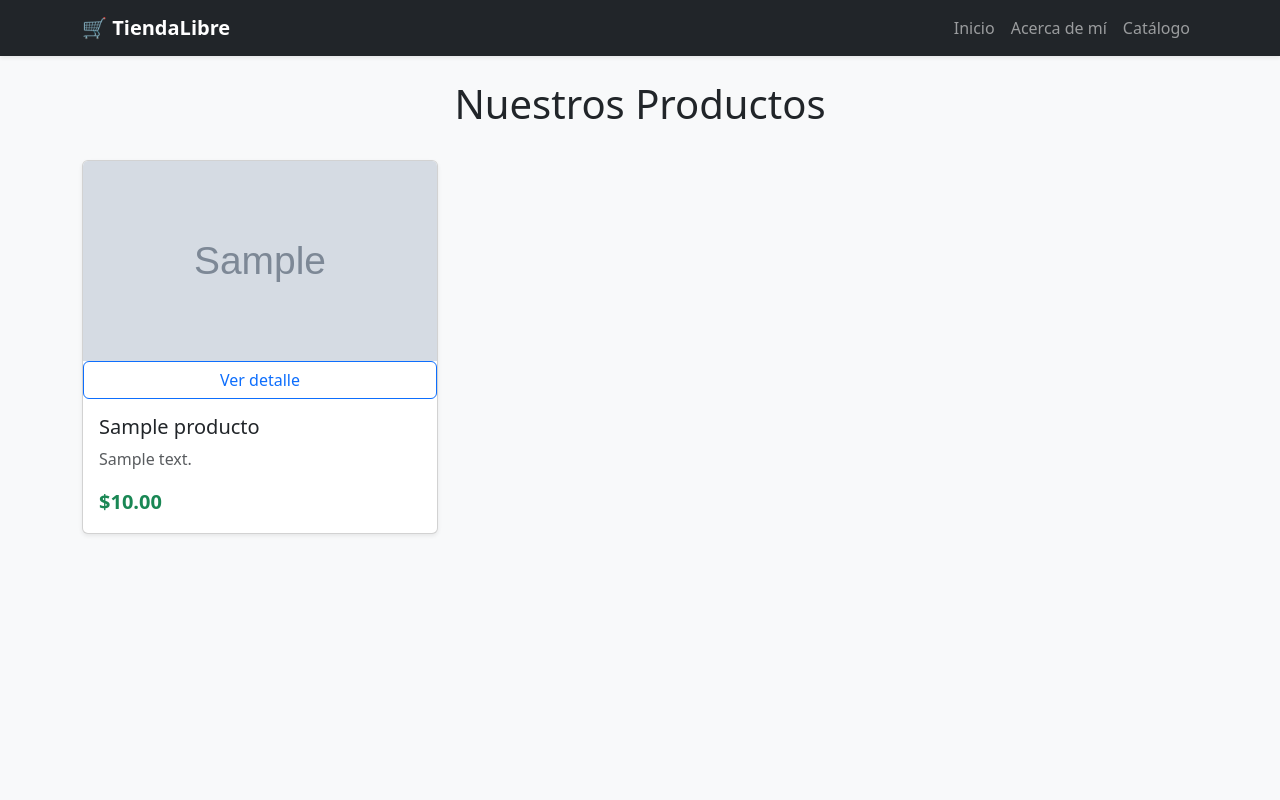
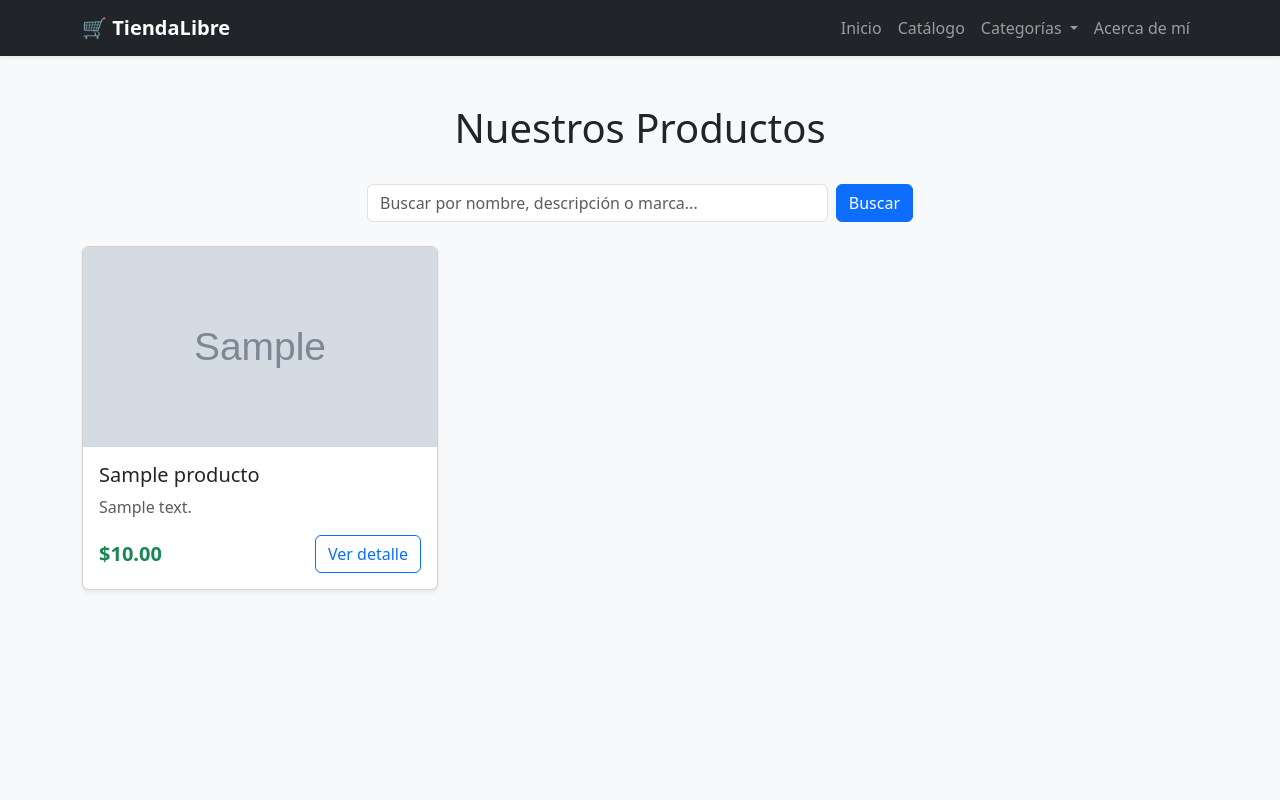
Before and after one commit to Villada-PG3/trabajo-practico-tienda-libre-LisandroFlores21, a Django app: page /productos/ in a window 1280 px wide. Run offline with Django 5.2, Linux system fonts and the light colour scheme; tables that the repository leaves empty hold one stand-in row (values such as "Sample post"); grey boxes marked "Sample" are stand-in pictures.

Commit message:
feat: filtrado por categoría y buscador

```diff
--- a/mercado/config/settings.py
+++ b/mercado/config/settings.py
@@ -63,6 +63,7 @@ TEMPLATES = [
                 'django.template.context_processors.request',
                 'django.contrib.auth.context_processors.auth',
                 'django.contrib.messages.context_processors.messages',
+                'miapp.context_processors.categorias_processor',
             ],
         },
     },
--- /dev/null
+++ b/mercado/miapp/context_processors.py
@@ -0,0 +1,7 @@
+from .models import Categoria
+
+
+def categorias_processor(request):
+    return {
+        "categorias_list": Categoria.objects.all()
+    }
--- a/mercado/miapp/urls.py
+++ b/mercado/miapp/urls.py
@@ -8,8 +8,13 @@ urlpatterns = [
     path("productos/", views.CatalogoView.as_view(), name="catalogo"),
     path(
         "productos/<int:pk>/",
-        views.detalle_producto,
+        views.ProductoDetailView.as_view(),
         name="detalle_producto",
+    ),
+    path(
+        "categoria/<slug:slug>/",
+        views.CategoriaView.as_view(),
+        name="categoria",
     ),
     path(
         "acerca-de-mi/",
--- a/mercado/miapp/views.py
+++ b/mercado/miapp/views.py
@@ -1,8 +1,8 @@
 
 from django.shortcuts import render, get_object_or_404
-from django.views.generic import TemplateView, ListView
-from .models import Producto
-
+from django.views.generic import TemplateView, ListView, DetailView
+from .models import Categoria, Producto
+from django.db.models import Q
 
 class HomeView(TemplateView):
     template_name = "miapp/home.html"
@@ -25,8 +25,43 @@ class CatalogoView(ListView):
     model = Producto
     template_name = "miapp/catalogo.html"
     context_object_name = "productos"
+    paginate_by = 6
+
+    def get_queryset(self):
+        queryset = super().get_queryset()
+        q = self.request.GET.get("q")
+        if q:
+            queryset = queryset.filter(
+                Q(nombre__icontains=q) |
+                Q(descripcion__icontains=q) |
+                Q(marca__icontains=q)
+            )
+
+        return queryset
+
+    def get_context_data(self, **kwargs):
+        context = super().get_context_data(**kwargs)
+        context["query"] = self.request.GET.get("q", "")
+        return context
+
+class CategoriaView(ListView):
+    model = Producto
+    template_name = "miapp/categoria.html"
+    context_object_name = "productos"
+    paginate_by = 6
+
+    def get_queryset(self):
+        self.categoria = get_object_or_404(Categoria, slug=self.kwargs["slug"])
+        return Producto.objects.filter(categoria=self.categoria)
+
+    def get_context_data(self, **kwargs):
+        context = super().get_context_data(**kwargs)
+        context["categoria"] = self.categoria
+        return context
 
 
-def detalle_producto(request, pk):
-    producto = get_object_or_404(Producto, pk=pk)
-    return render(request, "miapp/detalle.html", {"producto": producto})
+
+class ProductoDetailView(DetailView):
+    model = Producto
+    template_name = "miapp/detalle.html"
+    context_object_name = "producto"
--- a/mercado/templates/_navbar.html
+++ b/mercado/templates/_navbar.html
@@ -1,20 +1,46 @@
 <nav class="navbar navbar-expand-lg navbar-dark bg-dark mb-4 shadow-sm">
     <div class="container">
-        <a class="navbar-brand fw-bold" href="{% url 'home' %}">🛒 TiendaLibre</a>
-        <button class="navbar-toggler" type="button" data-bs-toggle="collapse" data-bs-target="#navbarNav">
+        <a class="navbar-brand fw-bold" href="{% url 'tiendalibre:home' %}">🛒 TiendaLibre</a>
+
+        <button class="navbar-toggler" type="button" data-bs-toggle="collapse" data-bs-target="#navbarNav" aria-controls="navbarNav" aria-expanded="false" aria-label="Toggle navigation">
             <span class="navbar-toggler-icon"></span>
         </button>
+
         <div class="collapse navbar-collapse" id="navbarNav">
             <ul class="navbar-nav ms-auto">
                 <li class="nav-item">
-                    <a class="nav-link" href="{% url 'home' %}">Inicio</a>
+                    <a class="nav-link" href="{% url 'tiendalibre:home' %}">Inicio</a>
                 </li>
 
                 <li class="nav-item">
-                <a class="nav-link" href="{% url 'acerca_de_mi' %}">Acerca de mí</a>
+                    <a class="nav-link" href="{% url 'tiendalibre:catalogo' %}">Catálogo</a>
                 </li>
+
+                <!-- Dropdown de Categorías dinámico -->
+                <li class="nav-item dropdown">
+                    <a class="nav-link dropdown-toggle" href="#" id="navbarDropdown" role="button" data-bs-toggle="dropdown" aria-expanded="false">
+                        Categorías
+                    </a>
+                    <ul class="dropdown-menu" aria-labelledby="navbarDropdown">
+                        <li>
+                            <a class="dropdown-item" href="{% url 'tiendalibre:catalogo' %}">Todas las categorías</a>
+                        </li>
+                        <li><hr class="dropdown-divider"></li>
+
+                        {% for cat in categorias_list %}
+                            <li>
+                                <a class="dropdown-item" href="{% url 'tiendalibre:categoria' cat.slug %}">
+                                    {{ cat.nombre }}
+                                </a>
+                            </li>
+                        {% empty %}
+                            <li><span class="dropdown-item disabled">Sin categorías</span></li>
+                        {% endfor %}
+                    </ul>
+                </li>
+
                 <li class="nav-item">
-                <a class="nav-link" href="{% url 'tiendalibre:catalogo' %}">Catálogo</a>
+                    <a class="nav-link" href="{% url 'tiendalibre:acerca_de_mi' %}">Acerca de mí</a>
                 </li>
             </ul>
         </div>
--- a/mercado/templates/base.html
+++ b/mercado/templates/base.html
@@ -7,20 +7,22 @@
     <meta name="viewport" content="width=device-width, initial-scale=1.0">
     <title>{% block title %}TiendaLibre{% endblock %}</title>
 
-<!-- Bootstrap 5 CDN -->
+    <!-- Bootstrap 5 CSS -->
     <link href="https://cdn.jsdelivr.net/npm/bootstrap@5.3.3/dist/css/bootstrap.min.css" rel="stylesheet">
     <link rel="stylesheet" href="{% static 'css/estilos.css' %}">
 </head>
-<body class="bg-light">
+<body class="d-flex flex-column min-vh-100 bg-light">
 
-<!-- Paso 4: Inclusión de la Navbar usando la ruta relativa solicitada -->
+    <!-- Navbar -->
     {% include "_navbar.html" %}
 
-    <main class="container my-4">
-    {% block content %}
-    {% endblock %}
+    <!-- Contenido principal -->
+    <main class="container my-4 flex-grow-1">
+        {% block content %}
+        {% endblock %}
     </main>
 
+    <!-- Bootstrap 5 JavaScript Bundle con Popper (Necesario para el Dropdown) -->
     <script src="https://cdn.jsdelivr.net/npm/bootstrap@5.3.3/dist/bootstrap.bundle.min.js"></script>
 </body>
 </html>
--- a/mercado/templates/miapp/catalogo.html
+++ b/mercado/templates/miapp/catalogo.html
@@ -6,7 +6,25 @@
     <div class="row mb-4">
         <div class="col-md-8 mx-auto text-center">
             <h1>Nuestros Productos</h1>
+        </div>
+    </div>
 
+    <!-- 5. Formulario de Búsqueda -->
+    <div class="row mb-4 justify-content-center">
+        <div class="col-md-6">
+            <form method="GET" action="{% url 'tiendalibre:catalogo' %}" class="d-flex gap-2">
+                <input
+                    type="search"
+                    name="q"
+                    class="form-control"
+                    placeholder="Buscar por nombre, descripción o marca..."
+                    value="{{ query }}"
+                >
+                <button type="submit" class="btn btn-primary">Buscar</button>
+                {% if query %}
+                    <a href="{% url 'tiendalibre:catalogo' %}" class="btn btn-outline-secondary">Limpiar</a>
+                {% endif %}
+            </form>
         </div>
     </div>
 
@@ -19,20 +37,52 @@
                     {% else %}
                         <div class="bg-secondary text-white text-center py-5">Sin imagen</div>
                     {% endif %}
-                    <a href="{% url 'tiendalibre:detalle_producto' producto.pk %}" class="btn btn-outline-primary">Ver detalle</a>
                     <div class="card-body d-flex flex-column">
                         <h5 class="card-title">{{ producto.nombre }}</h5>
                         <p class="card-text text-muted">{{ producto.descripcion|truncatewords:15 }}</p>
                         <div class="mt-auto d-flex justify-content-between align-items-center">
                             <span class="fs-5 fw-bold text-success">${{ producto.precio }}</span>
+                            <a href="{% url 'tiendalibre:detalle_producto' producto.pk %}" class="btn btn-outline-primary">Ver detalle</a>
                         </div>
                     </div>
                 </div>
             </div>
         {% empty %}
-            <div class="col-12 text-center">
-                <p class="text-muted fs-5">No hay productos cargados en la base de datos todavía.</p>
+            <div class="col-12 text-center py-4">
+                <p class="text-muted fs-5">No se encontraron productos{% if query %} que coincidan con "{{ query }}"{% endif %}.</p>
             </div>
         {% endfor %}
     </div>
+
+    {% if is_paginated %}
+        <nav aria-label="Navegación de páginas" class="mt-4">
+            <ul class="pagination justify-content-center">
+                {% if page_obj.has_previous %}
+                    <li class="page-item">
+                        <a class="page-link" href="?page={{ page_obj.previous_page_number }}{% if query %}&q={{ query }}{% endif %}">Anterior</a>
+                    </li>
+                {% else %}
+                    <li class="page-item disabled"><span class="page-link">Anterior</span></li>
+                {% endif %}
+
+                {% for num in paginator.page_range %}
+                    {% if page_obj.number == num %}
+                        <li class="page-item active" aria-current="page"><span class="page-link">{{ num }}</span></li>
+                    {% else %}
+                        <li class="page-item">
+                            <a class="page-link" href="?page={{ num }}{% if query %}&q={{ query }}{% endif %}">{{ num }}</a>
+                        </li>
+                    {% endif %}
+                {% endfor %}
+
+                {% if page_obj.has_next %}
+                    <li class="page-item">
+                        <a class="page-link" href="?page={{ page_obj.next_page_number }}{% if query %}&q={{ query }}{% endif %}">Siguiente</a>
+                    </li>
+                {% else %}
+                    <li class="page-item disabled"><span class="page-link">Siguiente</span></li>
+                {% endif %}
+            </ul>
+        </nav>
+    {% endif %}
 {% endblock content %}
```
Also changed, not shown: mercado/templates/miapp/categoria.html (added, +71 -0 lines). Lines whose indentation alone changed are shown as unchanged.
